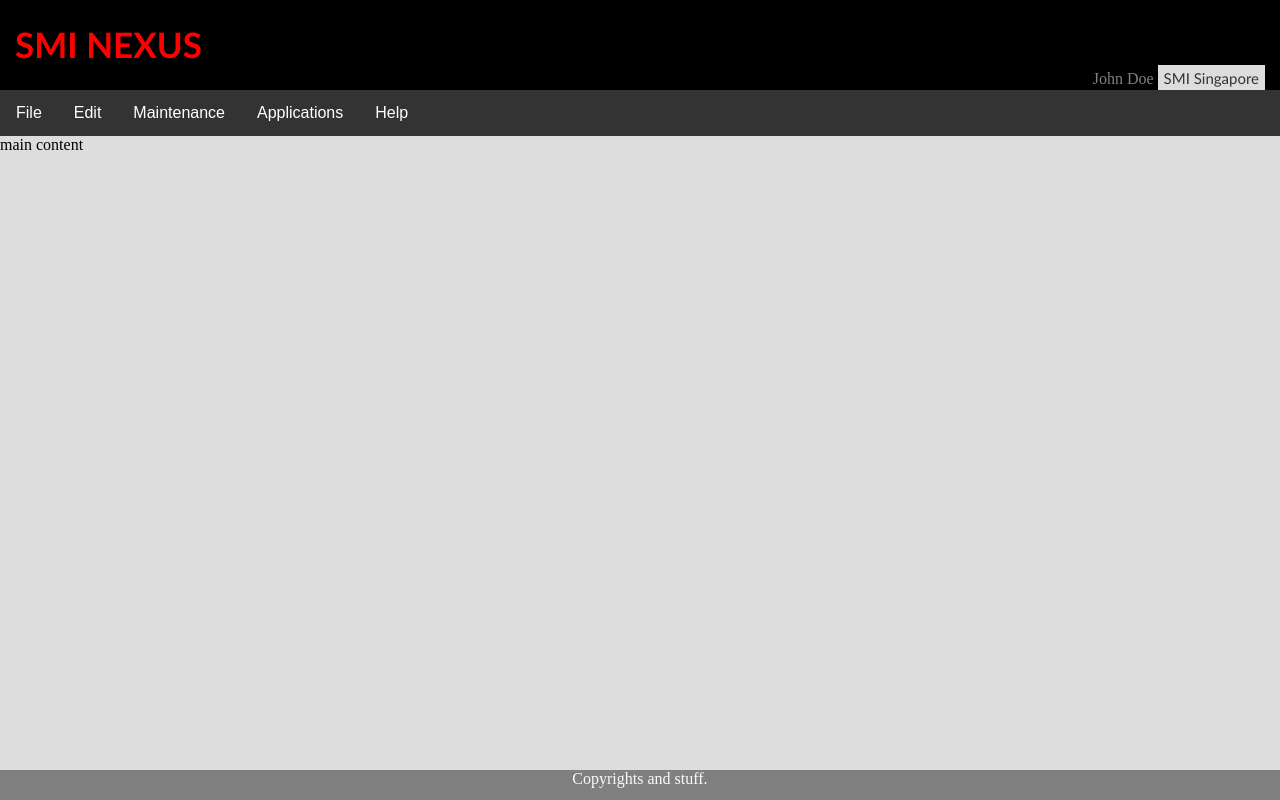
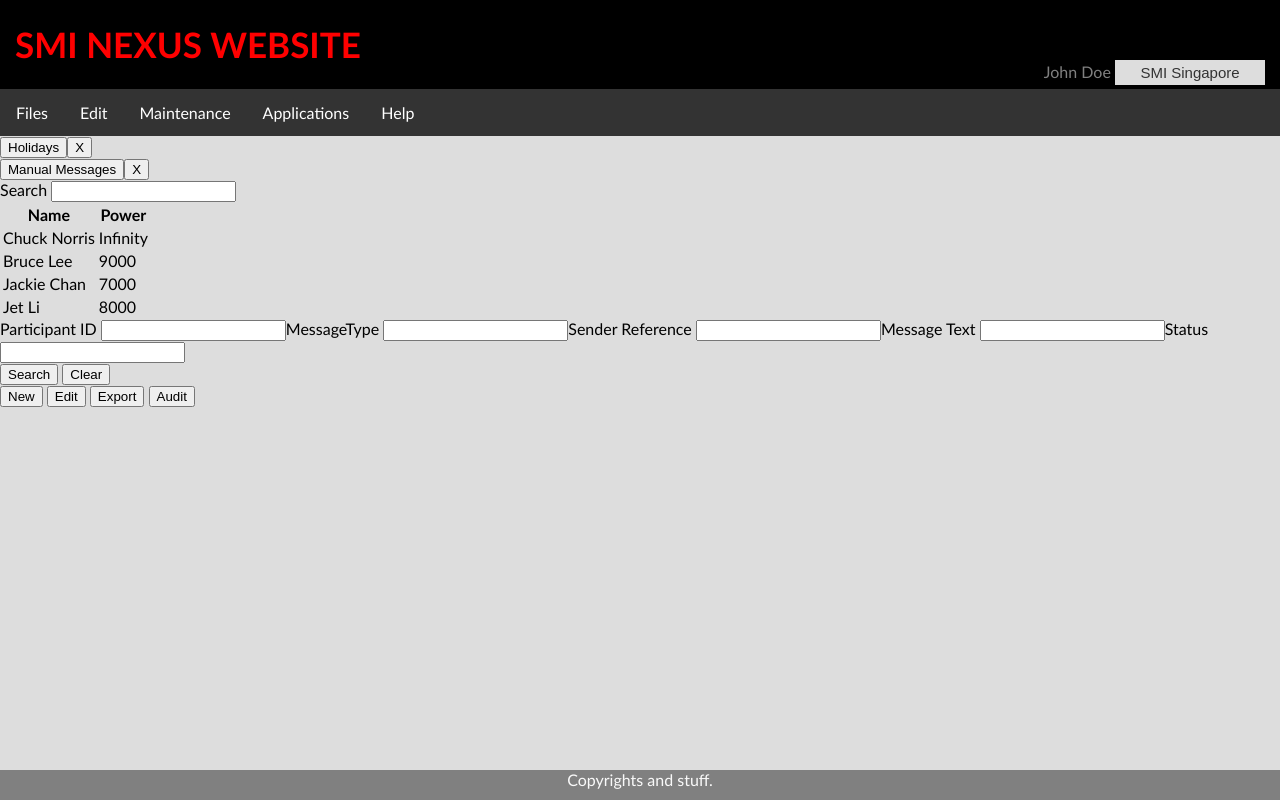
Before and after one commit to FatCLee/nexus_ui, a plain HTML site: page nexus_vue/index.html in a window 1280 px wide. Drawn offline with Linux system fonts and the light colour scheme.

Commit message:
Changed menu into Vue component

```diff
--- a/nexus_vue/index.html
+++ b/nexus_vue/index.html
@@ -3,7 +3,7 @@
 
 <head>
   <meta charset="UTF-8">
-  <title>SMI NEXUS</title>
+  <title>SMI NEXUS WEBSITE</title>
   <script src="vue.js"></script>
   <link rel="stylesheet" type="text/css" href="style.css">
 </head>
@@ -11,7 +11,7 @@
 <body>
   <header>
     <div id="logo">
-      <h1>SMI NEXUS</h1>
+      <h1>SMI NEXUS WEBSITE</h1>
     </div>
     <div id="login_info">
       <span id="username">{{ username }}</span>
@@ -19,57 +19,60 @@
         <button class="branch-button">{{ branchname }}</button>
       </span>
     </div>
+    <nav id="main-menu" class="navbar">
+      <main-menu-bar :menu-items="menuItems"></main-menu-bar>
+    </nav>
   </header>
-  <nav>
-    <div id="horizontal_menu" class="navbar">
-      <div class="dropdown">
-        <button class="dropbtn">File
-          <i class="fa fa-caret-down"></i>
-        </button>
-        <div class="dropdown-content">
-          <a href="#">User Settings</a>
-          <a href="#">Exit</a>
+  <main>
+    <div class="main-content">
+      <nav>
+        <div id="active_tabs">
+          <ul>
+            <li v-for="tab in tabs">
+              <div class="active-tab">
+                <button class="tab-button">
+                  <span class="tab-title">{{ tab }}</span>
+                  <button class="tab-close-button">
+                    X
+                  </button>
+                </button>
+              </div>
+            </li>
+          </ul>
+        </div>
+      </nav>
+      <div id="demo">
+        <form id="search">
+          Search
+          <input name="query" v-model="searchQuery">
+        </form>
+        <demo-grid :data="gridData" :columns="gridColumns" :filter-key="searchQuery">
+        </demo-grid>
+      </div>
+      <div id="manual_message_tab_content" class="tab-content">
+        <div class="filters">
+          <div class="filters-form">
+            <form id="filterform">
+              <span v-for="filter in filters">
+                <label>{{ filter.name }}</label>
+                <input />
+              </span>
+            </form>
+          </div>
+          <div class="filters-buttons">
+            <button>Search</button>
+            <button>Clear</button>
+          </div>
+        </div>
+        <div class="tab-buttons">
+          <button>New</button>
+          <button>Edit</button>
+          <button>Export</button>
+          <button>Audit</button>
+        </div>
+        <div class="results">
         </div>
       </div>
-      <div class="dropdown">
-        <button class="dropbtn">Edit
-          <i class="fa fa-caret-down"></i>
-        </button>
-        <div class="dropdown-content">
-          <a href="#">Cut</a>
-          <a href="#">Copy</a>
-          <a href="#">Paste</a>
-        </div>
-      </div>
-      <div class="dropdown">
-        <button class="dropbtn">Maintenance
-          <i class="fa fa-caret-down"></i>
-        </button>
-        <div id="maintenance_dropdown" class="dropdown-content">
-          <a v-for="item in maintenance_items" href="#">{{ item }}</a>
-        </div>
-      </div>
-      <div class="dropdown">
-        <button class="dropbtn">Applications
-          <i class="fa fa-caret-down"></i>
-        </button>
-        <div id="applications_dropdown" class="dropdown-content">
-          <a v-for="item in applications_items" href="#">{{ item }}</a>
-        </div>
-      </div>
-      <div class="dropdown">
-        <button class="dropbtn">Help
-          <i class="fa fa-caret-down"></i>
-        </button>
-        <div class="dropdown-content">
-          <a href="#">About</a>
-        </div>
-      </div>
-    </div>
-  </nav>
-  <main>
-    <div class="main-content">
-      main content
     </div>
   </main>
   <footer>
@@ -78,6 +81,28 @@
     </div>
   </footer>
 </body>
+<script type="text/x-template" id="grid-template">
+  <table>
+    <thead>
+      <tr>
+        <th v-for="key in columns"
+          @click="sortBy(key)"
+          :class="{ active: sortKey == key }">
+          {{ key | capitalize }}
+          <span class="arrow" :class="sortOrders[key] > 0 ? 'asc' : 'dsc'">
+          </span>
+        </th>
+      </tr>
+    </thead>
+    <tbody>
+      <tr v-for="entry in filteredData">
+        <td v-for="key in columns">
+          {{entry[key]}}
+        </td>
+      </tr>
+    </tbody>
+  </table>
+</script>
 <script src="index.js"></script>
 
 </html>
--- a/nexus_vue/index.js
+++ b/nexus_vue/index.js
@@ -6,23 +6,174 @@ var username = new Vue({
   }
 })
 
-var menuitems = new Vue({
-  el: '#horizontal_menu',
+var activetabs = new Vue({
+  el: '#active_tabs',
   data: {
-    maintenance_items: [
+    tabs: [
       'Holidays',
+      'Manual Messages'
+    ],
+  }
+})
+
+var tab = new Vue({
+  el: '#manual_message_tab_content',
+  data: {
+    name: '',
+    filters: [
+      {
+        name: 'Participant ID',
+        type: 'text'
+      },
+      {
+        name: 'MessageType',
+        type: 'text'
+      },
+      {
+        name: 'Sender Reference',
+        type: 'text'
+      },
+      {
+        name: 'Message Text',
+        type: 'text'
+      },
+      {
+        name: 'Status',
+        type: 'text'
+      },
+    ]
+  }
+})
+
+Vue.component('main-menu-bar', {
+  data: function () {
+    return {
+      count: 0
+    }
+  },
+  props: {
+    menuItems: Array,
+  },
+  template: `
+    <ul>
+      <li class="dropdown" v-for="menuItem in menuItems">
+        <button class="dropbtn">{{ menuItem.name }}</button>
+        <ul class="dropdown-content">
+          <li>
+            <a href="#" v-for="subItem in menuItem.subItems">{{ subItem }}</a>
+          </li>
+        </ul>
+      </li>
+    </ul>
+  `
+})
+
+var mainMenu = new Vue({
+  el: '#main-menu',
+  data: {
+    menuItems: [
+      {
+        name: 'Files',
+        subItems: ['User Settings', 'Exit']
+      },
+      {
+        name: 'Edit',
+        subItems: ['Cut', 'Copy', 'Paste']
+      },
+      {
+        name: 'Maintenance',
+        subItems: [
+          'Hollidays',
           'Manual Messages',
           'Participant',
           'Bulking Group',
           'Resend Request',
           'CSD Account Mapping'
-    ],
-    applications_items: [
+        ]
+      },
+      {
+        name: 'Applications',
+        subItems: [
           'Singapore Views',
           'Auto Allocation',
           'Commit Report',
           'Commit Report Bulking',
           'Trade Bulking'
         ]
+      },
+      {
+        name: 'Help',
+        subItems: ['About']
+      },
+    ]
   }
 })
+
+// register the grid component
+Vue.component('demo-grid', {
+  template: '#grid-template',
+  props: {
+    data: Array,
+    columns: Array,
+    filterKey: String
+  },
+  data: function () {
+    var sortOrders = {}
+    this.columns.forEach(function (key) {
+      sortOrders[key] = 1
+    })
+    return {
+      sortKey: '',
+      sortOrders: sortOrders
+    }
+  },
+  computed: {
+    filteredData: function () {
+      var sortKey = this.sortKey
+      var filterKey = this.filterKey && this.filterKey.toLowerCase()
+      var order = this.sortOrders[sortKey] || 1
+      var data = this.data
+      if (filterKey) {
+        data = data.filter(function (row) {
+          return Object.keys(row).some(function (key) {
+            return String(row[key]).toLowerCase().indexOf(filterKey) > -1
+          })
+        })
+      }
+      if (sortKey) {
+        data = data.slice().sort(function (a, b) {
+          a = a[sortKey]
+          b = b[sortKey]
+          return (a === b ? 0 : a > b ? 1 : -1) * order
+        })
+      }
+      return data
+    }
+  },
+  filters: {
+    capitalize: function (str) {
+      return str.charAt(0).toUpperCase() + str.slice(1)
+    }
+  },
+  methods: {
+    sortBy: function (key) {
+      this.sortKey = key
+      this.sortOrders[key] = this.sortOrders[key] * -1
+    }
+  }
+})
+
+// bootstrap the demo
+var demo = new Vue({
+  el: '#demo',
+  data: {
+    searchQuery: '',
+    gridColumns: ['name', 'power'],
+    gridData: [
+      { name: 'Chuck Norris', power: Infinity },
+      { name: 'Bruce Lee', power: 9000 },
+      { name: 'Jackie Chan', power: 7000 },
+      { name: 'Jet Li', power: 8000 }
+    ]
+  }
+})
--- a/nexus_vue/style.css
+++ b/nexus_vue/style.css
@@ -1,11 +1,18 @@
-body {
+html, body {
+  background-color: #ddd;
+  font-family: 'Gill Sans', 'Gill Sans MT', Calibri, 'Trebuchet MS', sans-serif;
   margin: 0 0 0 0;
-  background-color: #ddd;
+  min-width: 500px;
+}
+
+ul {
+  list-style-type: none;
+  margin: 0 0 0 0;
+  padding: 0 0 0 0;
 }
 
 header h1 {
   color: red;
-  font-family: 'Gill Sans', 'Gill Sans MT', Calibri, 'Trebuchet MS', sans-serif;
   font-size: 35px;
 }
 
@@ -25,8 +32,10 @@ header {
 
 #login_info {
   margin-right: 15px;
-  margin-top: 65px;
-  float: right;
+  /* margin-top: 65px; */
+  position: absolute;
+  right: 0;
+  top: 60px;
 }
 
 #username {
@@ -37,19 +46,15 @@ header {
   background-color: #ddd;
   border: none;
   color: #333;
-  font-family: 'Gill Sans', 'Gill Sans MT', Calibri, 'Trebuchet MS', sans-serif;
   font-size: 15px;
   height: 25px;
-}
-
-nav {
-  clear: both;
+  min-width: 150px;
 }
 
 .navbar {
+  clear: both;
   overflow: hidden;
   background-color: #333;
-  font-family: Arial, Helvetica, sans-serif;
 }
 
 .navbar a {
@@ -115,4 +120,5 @@ footer {
   position: absolute;
   text-align: center;
   width: 100%;
+  min-width: 500px;
 }
```
Also changed, not shown: 12 other files. Lines whose indentation alone changed are shown as unchanged.
